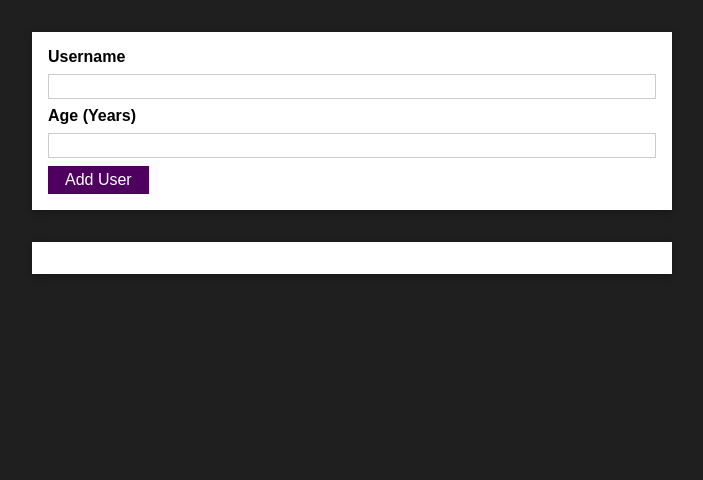
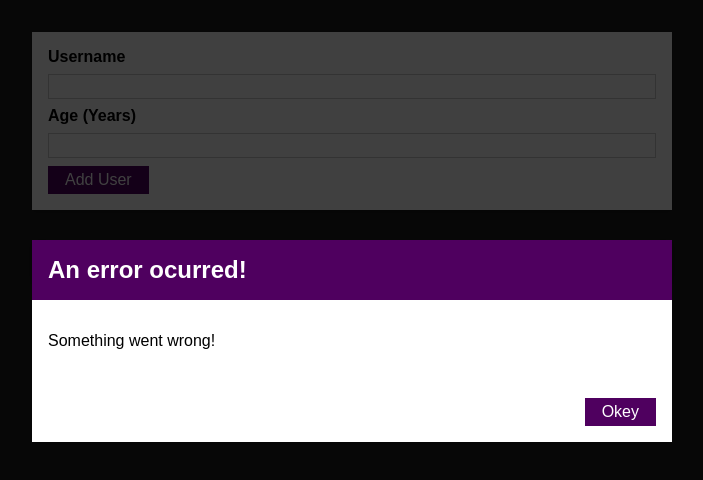
Before and after one commit to albur2021/Practice_Basics_2, a React (Create React App) app: page / in a window 1280 px wide. Shown: the top 480 px of the page, without its empty margins (288-991 px from the left). Built offline with nearby package versions, Linux system fonts and the light colour scheme.

Commit message:
add 'UI/ErrorModule Comp and UI/ErrorModul.module.css' in respect to show errors in 'Users/AddUser'

```diff
--- /dev/null
+++ b/src/Components/UI/ErrorModul.jsx
@@ -0,0 +1,24 @@
+import React, { useState } from "react";
+import Card from "./Card";
+import AddButton from "./AddButton";
+import classes from "./ErrorModul.module.css";
+const ErrorModul = (props) => {
+  return (
+    <div>
+      <div className={classes.backdrop} />
+      <Card className={classes.modal}>
+        <header className={classes.header}>
+          <h2>{props.title}</h2>
+        </header>
+        <div className={classes.content}>
+          <p>{props.message}</p>
+        </div>
+        <footer className={classes.actions}>
+          <AddButton>Okey</AddButton>
+        </footer>
+      </Card>
+    </div>
+  );
+};
+
+export default ErrorModul;
--- /dev/null
+++ b/src/Components/UI/ErrorModul.module.css
@@ -0,0 +1,45 @@
+.backdrop {
+    position: fixed;
+    top: 0;
+    left: 0;
+    width: 100%;
+    height: 100vh;
+    z-index: 10;
+    background: rgba(0, 0, 0, 0.75);
+  }
+
+  .modal {
+    position: fixed;
+    top: 30vh;
+    left: 10%;
+    width: 80%;
+    z-index: 100;
+    overflow: hidden;
+  }
+
+  .header {
+    background: #4f005f;
+    padding: 1rem;
+  }
+
+  .header h2 {
+    margin: 0;
+    color: white;
+  }
+
+  .content {
+    padding: 1rem;
+  }
+
+  .actions {
+    padding: 1rem;
+    display: flex;
+    justify-content: flex-end;
+  }
+
+  @media (min-width: 768px) {
+    .modal {
+      left: calc(50% - 20rem);
+      width: 40rem;
+    }
+  }
--- a/src/Components/Users/AddUser.jsx
+++ b/src/Components/Users/AddUser.jsx
@@ -1,53 +1,62 @@
-import React, { useState } from 'react';
-import AddButton from '../UI/AddButton';
-import Card from '../UI/Card';
-import classes from './AddUser.module.css';
+import React, { useState } from "react";
+import AddButton from "../UI/AddButton";
+import Card from "../UI/Card";
+import ErrorModul from "../UI/ErrorModul";
+import classes from "./AddUser.module.css";
 
-const AddUser = (props) =>{
+const AddUser = (props) => {
+  const [enteredUserName, setEnteredUserName] = useState("");
+  const [enteredAge, setEnteredAge] = useState("");
 
-const [enteredUserName,setEnteredUserName]=useState('');
-const [enteredAge, setEnteredAge]=useState('');
+  const usernameChangeHandler = (event) => {
+    setEnteredUserName(event.target.value);
+  };
+  const ageChangeHandler = (event) => {
+    setEnteredAge(event.target.value);
+  };
 
-const usernameChangeHandler = (event) =>{
-    setEnteredUserName(event.target.value);
-}
-const ageChangeHandler = (event) =>{
-    setEnteredAge(event.target.value);
-}
-
-const addUserHandler = (event)=>{
+  const addUserHandler = (event) => {
     event.preventDefault();
-
 
     //Validation - is not empty,
     //'trim()' removes all white space,
-    if(enteredUserName.trim().length === 0 || enteredAge.trim().length === 0){
+    if (enteredUserName.trim().length === 0 || enteredAge.trim().length === 0) {
       return;
     }
     //and '+enteredAge' helps to identify whether it's number
-    if(+enteredAge < 1){
+    if (+enteredAge < 1) {
       return;
     }
     // console.log(enteredUserName, enteredAge);
-    props.onAddUser( enteredUserName, enteredAge);// comming from App.js
-    setEnteredUserName('');// sets to update/empty input after been submitted
-    setEnteredAge('');
+    props.onAddUser(enteredUserName, enteredAge); // comming from App.js
+    setEnteredUserName(""); // sets to update/empty input after been submitted
+    setEnteredAge("");
   };
 
-return(
+  return (
+    <div>
+      <ErrorModul title="An error ocurred!" message="Something went wrong!" />
       <Card className={classes.input}>
         <form onSubmit={addUserHandler}>
           <label htmlFor="username">Username</label>
-        <input id="username" type="text" onChange={usernameChangeHandler} value={enteredUserName}/>
+          <input
+            id="username"
+            type="text"
+            onChange={usernameChangeHandler}
+            value={enteredUserName}
+          />
           <label htmlFor="age">Age (Years)</label>
-        <input id="age" type="number" onChange={ageChangeHandler} value={enteredAge}/>
+          <input
+            id="age"
+            type="number"
+            onChange={ageChangeHandler}
+            value={enteredAge}
+          />
           <AddButton type="submit">Add User</AddButton>
         </form>
       </Card>
-
-
-  )
-}
-
+    </div>
+  );
+};
 
 export default AddUser;
```
Lines whose indentation alone changed are shown as unchanged.
